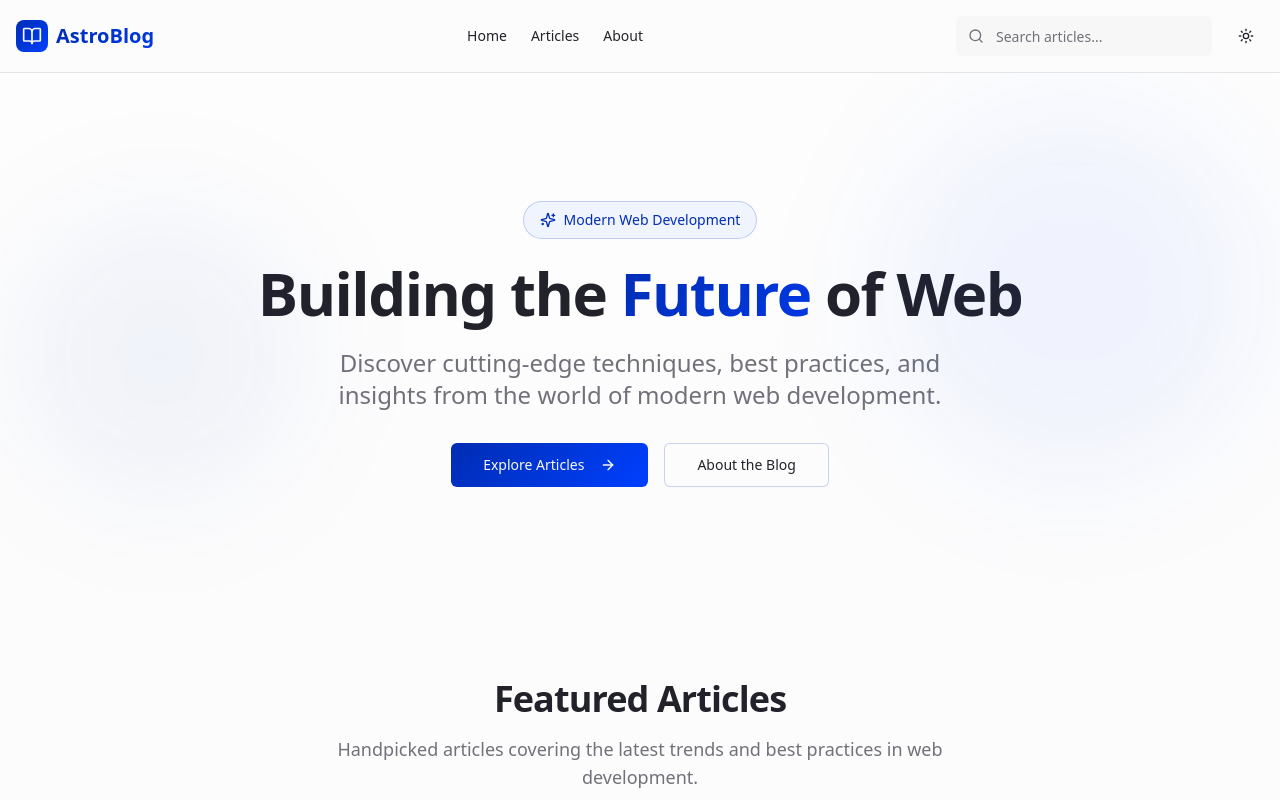
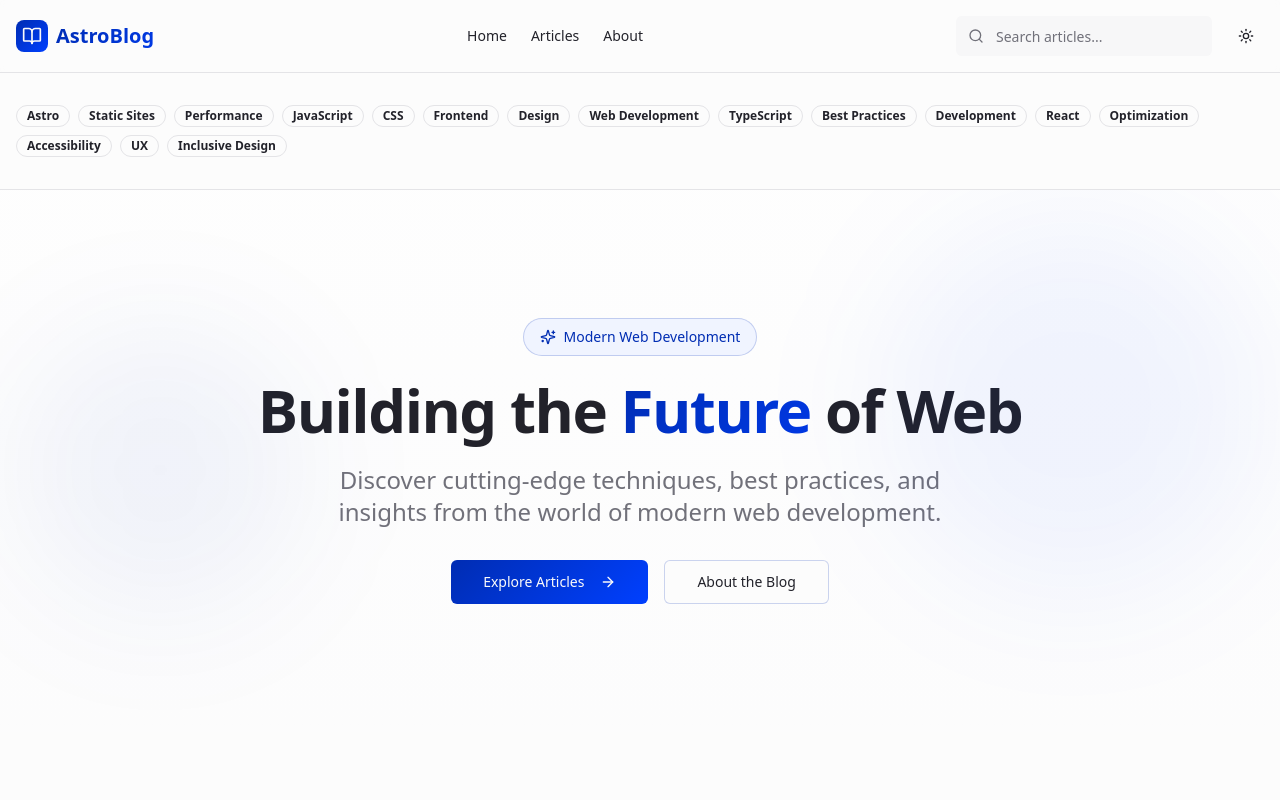
Before and after one commit to vgamesx1/astro-luminous-scribe, a React (Vite) app: page / in a window 1280 px wide. Shown: the top 800 px of the page. Built offline with nearby package versions, Linux system fonts and the light colour scheme.

Commit message:
Add tag filtering functionality
Implement a tag filtering component to display all available tags and allow users to filter blog posts by selecting one or more tags. The selected tags will be displayed as clickable badges, with an option to clear all active filters.

```diff
--- a/src/pages/Index.tsx
+++ b/src/pages/Index.tsx
@@ -6,29 +6,68 @@ import { RecentPosts } from "@/components/blog/recent-posts";
 import { NewsletterSignup } from "@/components/blog/newsletter-signup";
 import { Footer } from "@/components/blog/footer";
 import { ArticleCard } from "@/components/blog/article-card";
-import { blogPosts } from "@/data/blog-data";
+import { TagFilter } from "@/components/blog/tag-filter";
+import { blogPosts, tags } from "@/data/blog-data";
 
 const Index = () => {
   const [searchQuery, setSearchQuery] = useState("");
+  const [selectedTags, setSelectedTags] = useState<string[]>([]);
 
-  // Filter posts based on search query
+  // Filter posts based on search query and selected tags
   const filteredPosts = useMemo(() => {
-    if (!searchQuery.trim()) return blogPosts;
+    let posts = blogPosts;
 
+    // Filter by search query
+    if (searchQuery.trim()) {
       const query = searchQuery.toLowerCase();
-    return blogPosts.filter(post =>
+      posts = posts.filter(post =>
         post.title.toLowerCase().includes(query) ||
         post.excerpt.toLowerCase().includes(query) ||
         post.tags.some(tag => tag.toLowerCase().includes(query)) ||
         post.author.name.toLowerCase().includes(query)
       );
-  }, [searchQuery]);
+    }
+
+    // Filter by selected tags
+    if (selectedTags.length > 0) {
+      posts = posts.filter(post =>
+        selectedTags.some(tag => post.tags.includes(tag))
+      );
+    }
+
+    return posts;
+  }, [searchQuery, selectedTags]);
+
+  const handleTagSelect = (tag: string) => {
+    setSelectedTags(prev => [...prev, tag]);
+  };
+
+  const handleTagRemove = (tag: string) => {
+    setSelectedTags(prev => prev.filter(t => t !== tag));
+  };
+
+  const handleClearAllTags = () => {
+    setSelectedTags([]);
+  };
+
+  const isFiltering = searchQuery.trim() || selectedTags.length > 0;
 
   return (
     <div className="min-h-screen bg-background">
       <Header onSearch={setSearchQuery} searchQuery={searchQuery} />
 
-      {!searchQuery && (
+      {/* Tags Filter Section */}
+      <div className="container mx-auto px-4 py-8 border-b border-border">
+        <TagFilter
+          tags={tags}
+          selectedTags={selectedTags}
+          onTagSelect={handleTagSelect}
+          onTagRemove={handleTagRemove}
+          onClearAll={handleClearAllTags}
+        />
+      </div>
+
+      {!isFiltering && (
         <>
           <HeroSection />
           <FeaturedPosts posts={filteredPosts} />
@@ -37,21 +76,23 @@ const Index = () => {
         </>
       )}
 
-      {searchQuery && (
+      {isFiltering && (
         <div className="container mx-auto px-4 py-16">
           <div className="mb-8">
             <h1 className="text-3xl font-bold mb-2">
-              Search Results
+              {searchQuery ? 'Search Results' : 'Filtered Articles'}
             </h1>
             <p className="text-muted-foreground">
-              Found {filteredPosts.length} article{filteredPosts.length !== 1 ? 's' : ''} for "{searchQuery}"
+              Found {filteredPosts.length} article{filteredPosts.length !== 1 ? 's' : ''}
+              {searchQuery && ` for "${searchQuery}"`}
+              {selectedTags.length > 0 && ` with tags: ${selectedTags.join(', ')}`}
             </p>
           </div>
 
           {filteredPosts.length === 0 ? (
             <div className="text-center py-12">
               <p className="text-muted-foreground text-lg">
-                No articles found. Try adjusting your search terms.
+                No articles found. Try adjusting your search terms or selected tags.
               </p>
             </div>
           ) : (
```
Lines whose indentation alone changed are shown as unchanged.
